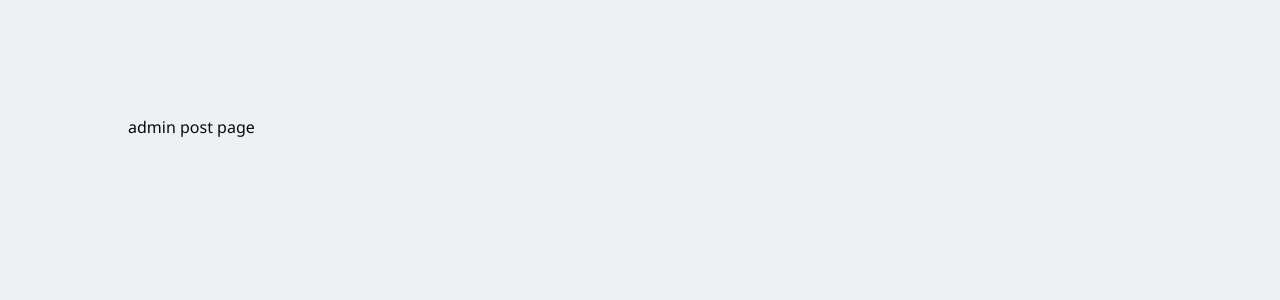
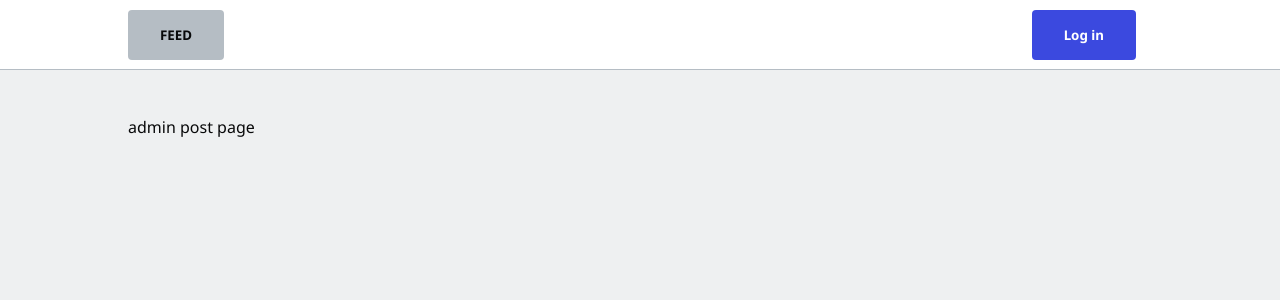
Before and after one commit to axvg/supanext-app, a Next.js app: page /admin in a window 1280 px wide. Shown: the top 300 px of the page. Built offline with nearby package versions, Linux system fonts and the light colour scheme.

Commit message:
Add Navbar component

```diff
--- /dev/null
+++ b/components/Navbar.tsx
@@ -0,0 +1,40 @@
+import Link from "next/link";
+export default function NavBar({}) {
+  //   const { user, username } = {};
+  const user = null;
+  const username = null;
+
+  return (
+    <nav className="navbar">
+      <ul>
+        <li>
+          <Link href="/">
+            <button>FEED</button>
+          </Link>
+        </li>
+        {username && (
+          <>
+            <li className="push-left">
+              <Link href="/admin">
+                <button className="bnt-logo">Write Posts</button>
+              </Link>
+            </li>
+            <li>
+              <Link href={`/${username}`}>
+                <img src={user?.photoURL} />
+              </Link>
+            </li>
+          </>
+        )}
+
+        {!username && (
+          <li>
+            <Link href={`/${username}`}>
+              <button className="btn-blue">Log in</button>
+            </Link>
+          </li>
+        )}
+      </ul>
+    </nav>
+  );
+}
--- a/pages/_app.tsx
+++ b/pages/_app.tsx
@@ -1,6 +1,12 @@
-import '@/styles/globals.css'
-import type { AppProps } from 'next/app'
+import NavBar from "@/components/Navbar";
+import "@/styles/globals.css";
+import type { AppProps } from "next/app";
 
 export default function App({ Component, pageProps }: AppProps) {
-  return <Component {...pageProps} />
+  return (
+    <>
+      <NavBar />
+      <Component {...pageProps} />
+    </>
+  );
 }
```
